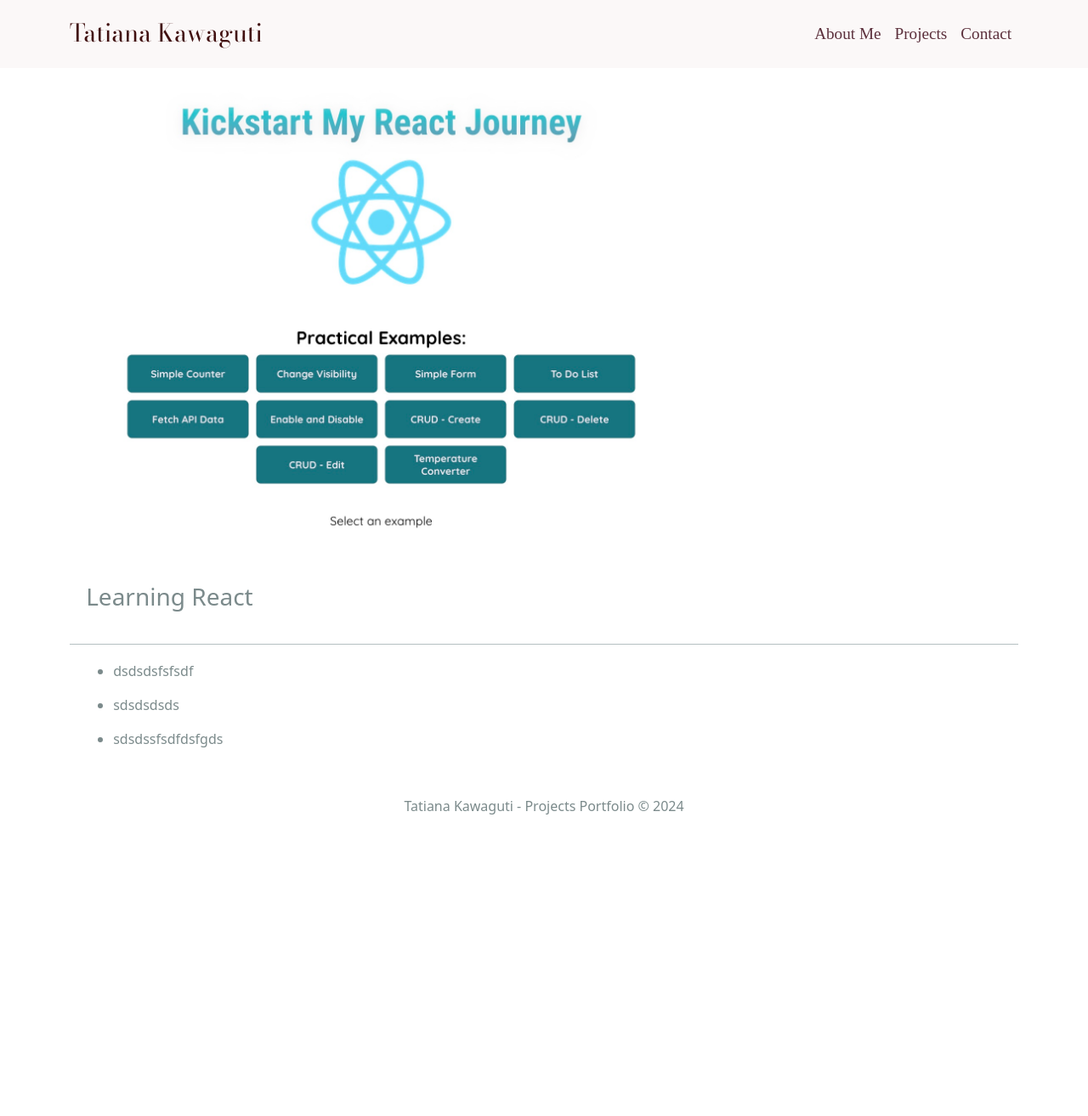
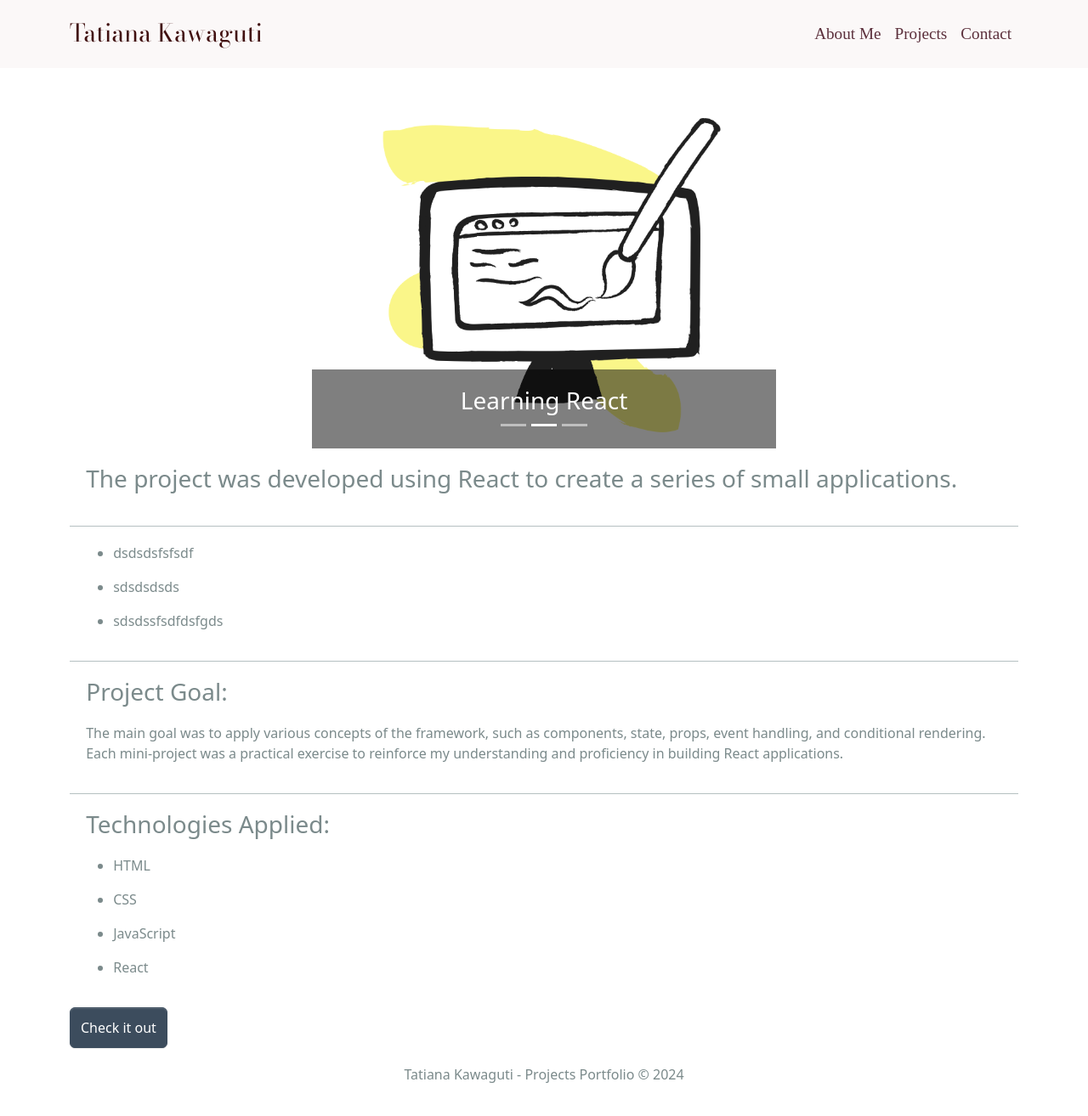
Before and after one commit to midorikawaguti/TatianaK-Portfolio, a React (Create React App) app in the folder frontend/: page /project/1 in a window 1280 px wide. Shown: the top 1314 px of the page at 85% size. Before the commit the page ends 1015 px from the top, so only its background shows below. Built offline with nearby package versions, Linux system fonts and the light colour scheme; a web font is replaced by a local one.

Commit message:
Updated ProjectScreen

```diff
--- /dev/null
+++ b/frontend/src/Screens/ProjectScreen/ProjectScreen.css
@@ -0,0 +1,11 @@
+.carousel {
+    display: flex;
+    justify-content: center;
+    align-items: center;
+    width: 50%;
+    margin: 0 auto; /* Center horizontally */
+}
+.carousel img {
+    height: auto;
+    width: 100%; /* Ensure it fills the carousel container */
+}
--- a/frontend/src/Screens/ProjectScreen/ProjectScreen.jsx
+++ b/frontend/src/Screens/ProjectScreen/ProjectScreen.jsx
@@ -1,6 +1,10 @@
 import { useParams } from "react-router-dom";
 import projects from "../../projects";
-import { Row, Col, Image, ListGroup} from 'react-bootstrap';
+import { Row, Col, ListGroup, Button} from 'react-bootstrap';
+import Carousel from 'react-bootstrap/Carousel';
+import { useState } from "react";
+import { Link } from "react-router-dom";
+import './ProjectScreen.css';
 
 
 const ProjectScreen = () =>{
@@ -8,18 +12,45 @@ const ProjectScreen = () =>{
     const project =  projects.find((p) => p._id === projectId);
     console.log(project);
 
+
+     const [index, setIndex] = useState(0);
+
+  const handleSelect = (selectedIndex) => {
+    setIndex(selectedIndex);
+  };
+
     return(
         <>
-        <Row>
-            <Col md={8}>
-                <Image src={project.imageUrl} alt={project.name} fluid/>
-            </Col>
+        <Row className="justify-content-center">
+            <Carousel activeIndex={index} onSelect={handleSelect} className="carousel">
+                <Carousel.Item >
+                    <img src={project.imageCover} alt="imageExample" text="First slide" />
+                    <Carousel.Caption>
+                        <h3>{project.name}</h3>
+                    </Carousel.Caption>
+                </Carousel.Item>
+
+                <Carousel.Item>
+                    <img src={project.imageCover} alt="imageExample" text="Second slide" />
+                    <Carousel.Caption>
+                        <h3>{project.name}</h3>
+                    </Carousel.Caption>
+                </Carousel.Item>
+
+                <Carousel.Item>
+                    <img src={project.imageCover} alt="imageExample" text="Third slide" />
+                    <Carousel.Caption>
+                         <h3>{project.name}</h3>
+                    </Carousel.Caption>
+                </Carousel.Item>
+            </Carousel>
         </Row>
+
         <Row>
                  <Col md={12}>
                 <ListGroup variant = 'flush'>
                     <ListGroup.Item>
-                        <h3>{project.name}</h3>
+                        <h3>{project.description}</h3>
                     </ListGroup.Item>
                     <ListGroup.Item>
                         {project.details.map((detail, index) => (
@@ -30,12 +61,34 @@ const ProjectScreen = () =>{
                         </Col>
                     ))}
                     </ListGroup.Item>
+                    <ListGroup.Item>
+                        <h3>Project Goal:</h3>
+                        <p>{project.projectGoal}</p>
+                    </ListGroup.Item>
+                    <ListGroup.Item>
+                        <h3>Technologies Applied:</h3>
+                        {project.tags.map((tag, index) => (
+                        <Col key={index} xs="auto" className="mb-1">
+                            <ul>
+                                <li>{tag }</li>
+                            </ul>
+                        </Col>
+                    ))}
+                    </ListGroup.Item>
                 </ListGroup>
+                <div className="websiteButton">
+    <a
+        href="https://github.com/midorikawaguti"
+        target="_blank"
+        rel="noopener noreferrer"
+        className="btn btn-primary"
+    >
+        Check it out
+    </a>
+</div>
+
             </Col>
         </Row>
-
-
-
         </>
     )
 
```
